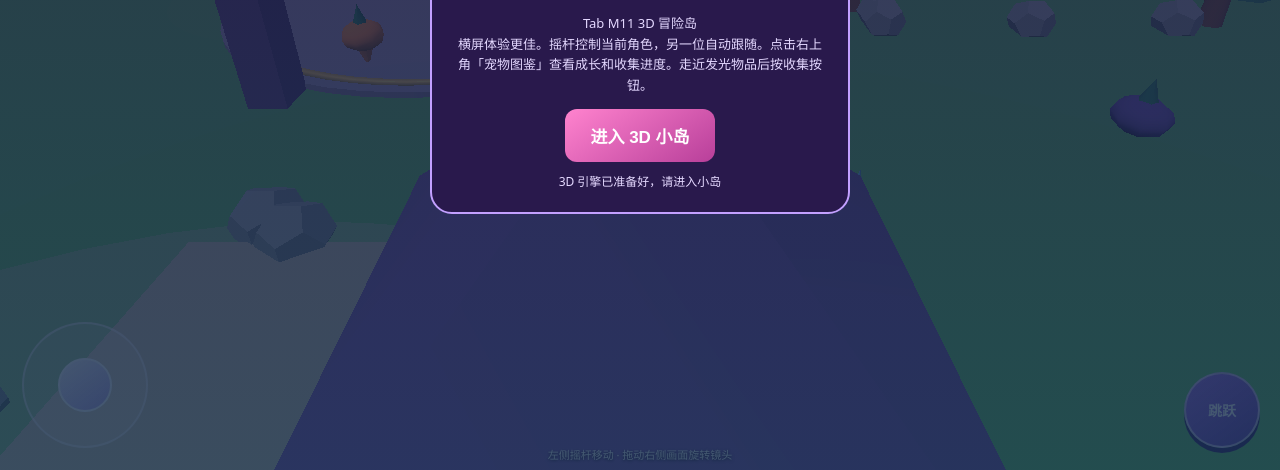
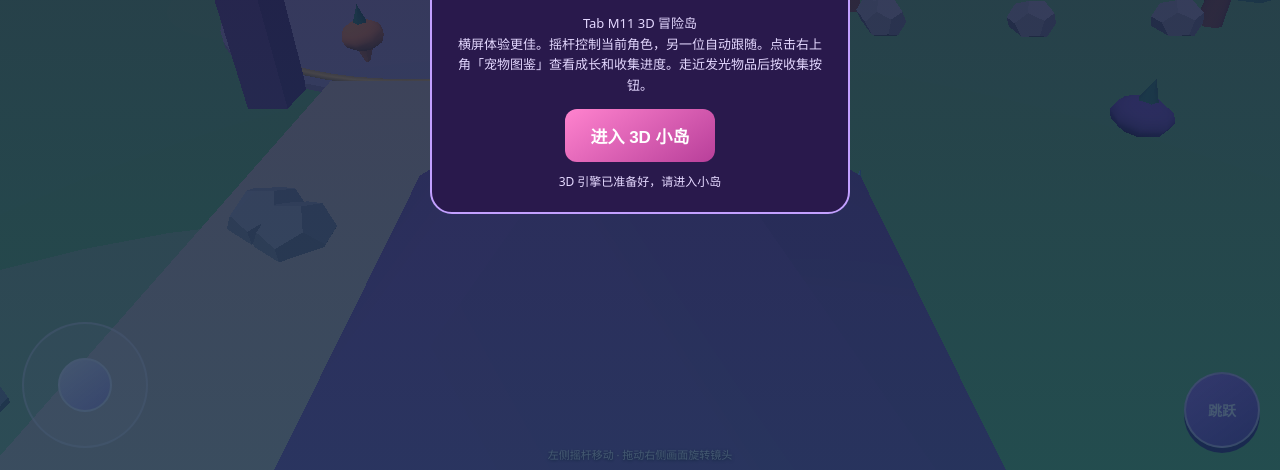
Before and after one commit to Yunice128/roblox-sisters-quest, a plain HTML site: page adventure3d.html in a window 1280 px wide. Shown: the part 330-800 px from the top of the page. Drawn offline with nearby package versions, Linux system fonts and the light colour scheme.

Commit message:
Adjust city road dimensions and position

```diff
--- a/adventure3d.html
+++ b/adventure3d.html
@@ -317,10 +317,10 @@ habitCity.add(cityGround);
 
 // Main stone road
 const cityRoad=new THREE.Mesh(
- new THREE.BoxGeometry(2.5,.12,12),
+ new THREE.BoxGeometry(2.5,.12,16),
  new THREE.MeshStandardMaterial({color:0xc5b9a8})
 );
-cityRoad.position.set(0,.16,0);
+cityRoad.position.set(0,.16,-2);
 habitCity.add(cityRoad);
 
 // Three colorful buildings
```
